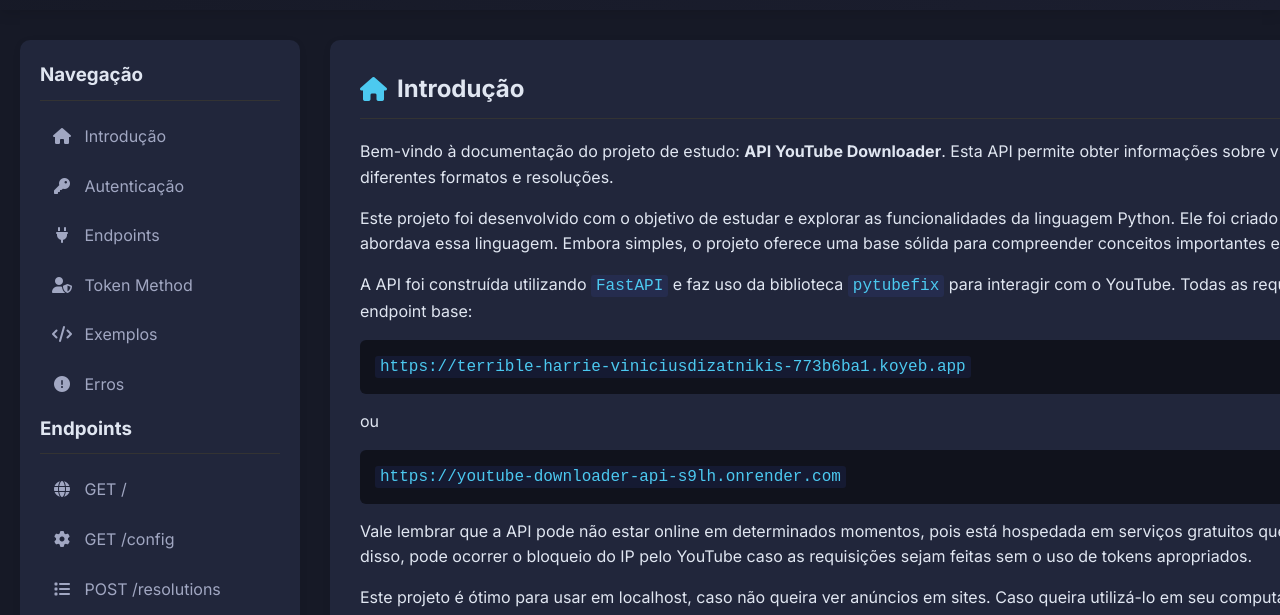
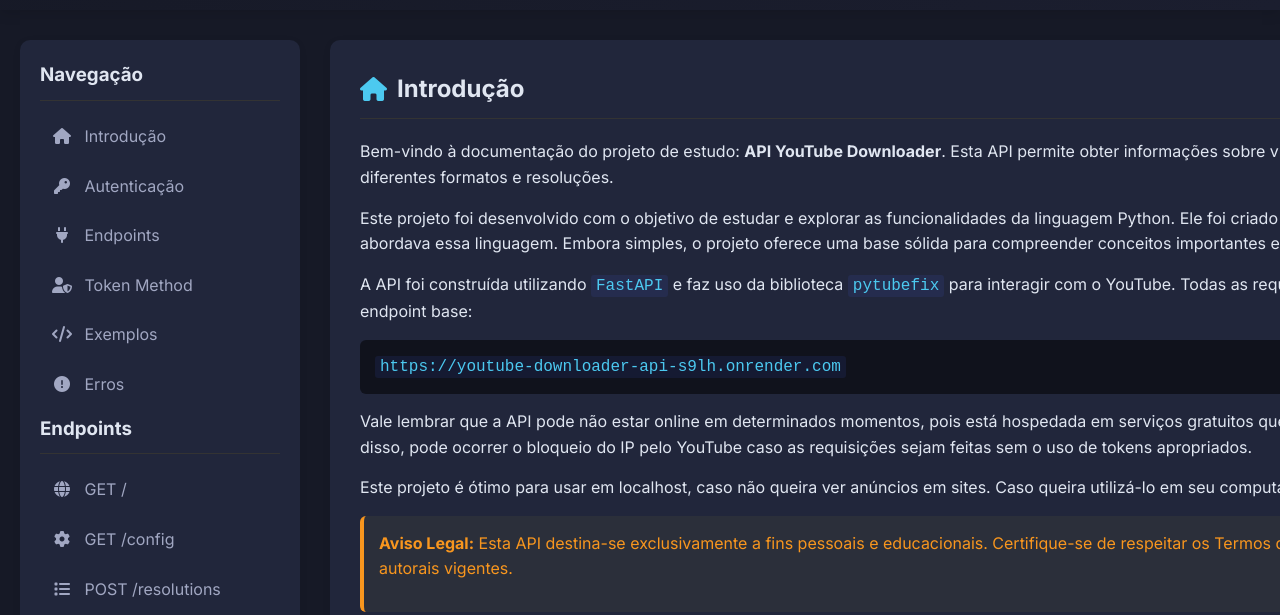
Before and after one commit to ViniciusDizatnikis/Youtube_Downloader-API, a plain HTML site: page assets/index.html in a window 1280 px wide. Shown: the part 154-769 px from the top of the page. Drawn offline with Linux system fonts and the light colour scheme.

Commit message:
endpoint base update

```diff
--- a/assets/index.html
+++ b/assets/index.html
@@ -461,10 +461,6 @@
                         para interagir com o YouTube. Todas as requisições devem ser feitas para
                         o seguinte endpoint base:
                     </p>
-
-                    <pre><code>https://terrible-harrie-viniciusdizatnikis-773b6ba1.koyeb.app</code></pre>
-
-                    <p>ou</p>
 
                     <pre><code>https://youtube-downloader-api-s9lh.onrender.com</code></pre>
 
```
